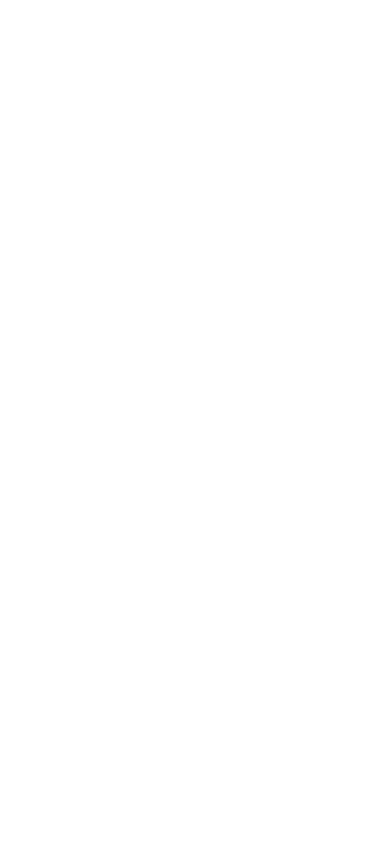
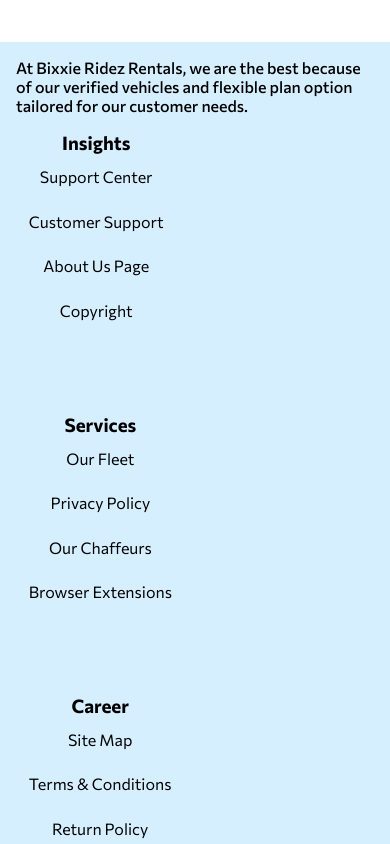
Before and after one commit to iamgreatofweb3/Bixxie-Car-website, a Next.js app: page / in a window 390 px wide. Shown: the part 7820-8664 px from the top of the page. Before the commit the page ends 7862 px from the top, so only its background shows below. Built offline with nearby package versions, Linux system fonts and the light colour scheme.

Commit message:
working on mobile footer responsiveness

```diff
--- a/src/app/page.js
+++ b/src/app/page.js
@@ -7,6 +7,7 @@
 import ServicePage from "@/components/ServiceSection/service";
 import AchievementPage from "@/components/achievementFolder/achievement";
 import ReviewCnt from "@/components/BookDesignFolder/bookdesign";
+import Footer from "@/components/footer/footer";
 export default function Home() {
   return (
    <>
@@ -18,6 +19,7 @@
   <ServicePage/>
   <AchievementPage/>
   <ReviewCnt/>
+  <Footer/>
    </>
   );
 }
--- /dev/null
+++ b/src/components/footer/footer.css
@@ -0,0 +1,29 @@
+footer {
+    padding: 1em;
+    text-align: center;
+    font-family: Great1;
+        background-color: #d6efff;
+        h4 {
+            font-weight: 500;
+            text-align: left;
+            margin-bottom: 1em;
+        }
+
+}
+footer li {
+list-style: none;
+padding: 0.8em;
+
+}
+.footer-links {
+    text-decoration: none;
+    color: black;
+    text-align: left;
+}
+.linksContainer {
+   display: flex;
+   flex-wrap: wrap;
+   align-items: flex-start;
+   gap: 5em;
+
+}
--- /dev/null
+++ b/src/components/footer/footer.jsx
@@ -0,0 +1,53 @@
+import "./footer.css"
+import Link from "next/link"
+export default function Footer() {
+    return (
+        <>
+        <footer>
+            <h4>
+                At Bixxie Ridez Rentals, we are the best because of our
+                verified vehicles and flexible plan option tailored for our customer needs.
+            </h4>
+            <div className="linksContainer">
+                <ul>
+                    <h3>Insights</h3>
+                    <li> <Link href="#" className="footer-links">Support Center</Link></li>
+                    <li> <Link href="#" className="footer-links">Customer Support</Link></li>
+                    <li> <Link href="#" className="footer-links">About Us Page</Link></li>
+                    <li> <Link href="#" className="footer-links">Copyright</Link></li>
+                </ul>
+
+                <ul>
+                    <h3>Services</h3>
+                    <li> <Link href="#" className="footer-links">Our Fleet</Link></li>
+                    <li> <Link href="#" className="footer-links">Privacy Policy</Link></li>
+                    <li> <Link href="#" className="footer-links">Our Chaffeurs</Link></li>
+                    <li> <Link href="#" className="footer-links">Browser Extensions</Link></li>
+                </ul>
+
+                <ul>
+                    <h3>Career</h3>
+                    <li> <Link href="#" className="footer-links">Site Map</Link></li>
+                    <li> <Link href="#" className="footer-links">Terms & Conditions</Link></li>
+                    <li> <Link href="#" className="footer-links">Return Policy</Link></li>
+                </ul>
+
+                <ul>
+                    <h3>About Us</h3>
+                    <li> <Link href="#" className="footer-links">Press Inquriries</Link></li>
+                    <li> <Link href="#" className="footer-links">Social Media</Link></li>
+                    <li> <Link href="#" className="footer-links">Directories</Link></li>
+                    <li> <Link href="#" className="footer-links">Our Images/Gallery</Link></li>
+                </ul>
+
+
+
+
+
+            </div>
+        </footer>
+
+
+        </>
+    )
+}
```
